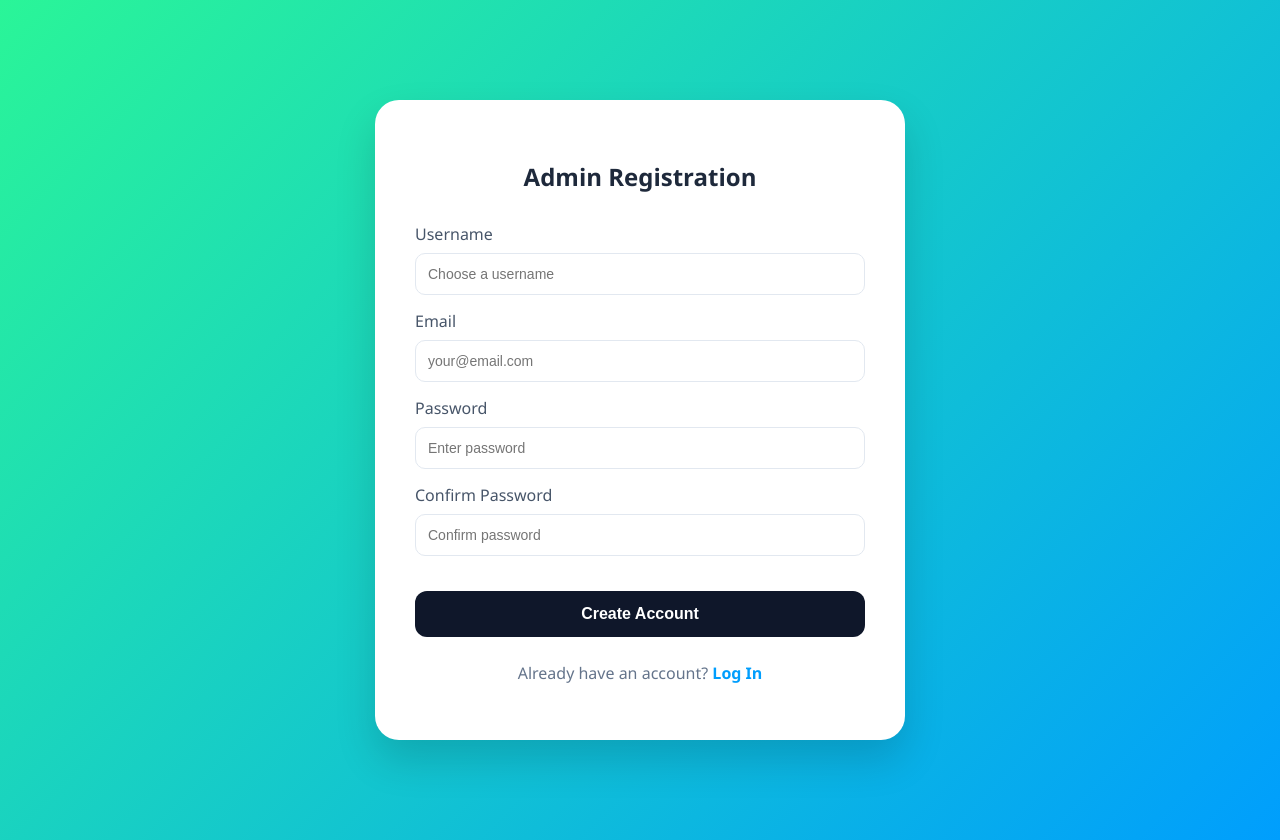
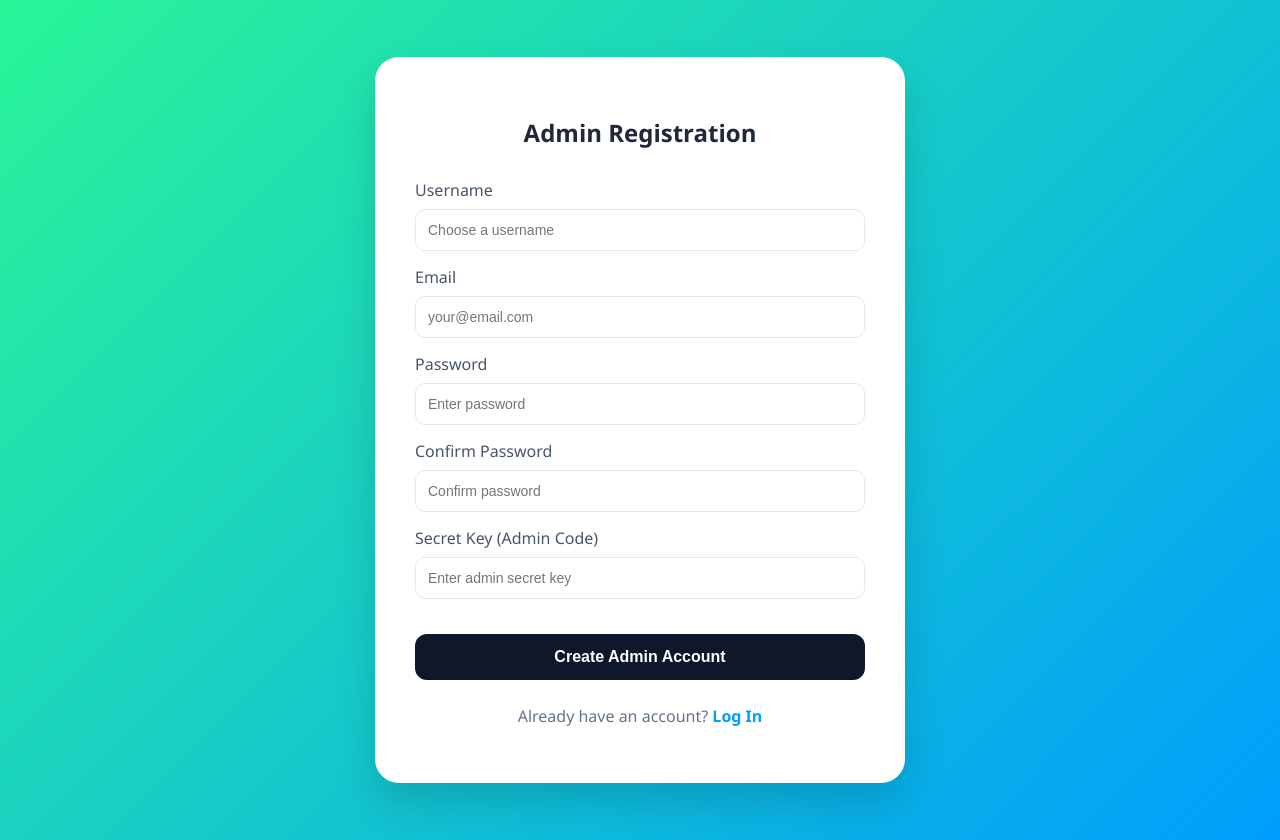
Before and after one commit to Raihanroo/Family_expendeture_Truckers-, a Django app: page /expenses/register/ in a window 1280 px wide. Run offline with Django 5.2, Linux system fonts and the light colour scheme.

Commit message:
Add admin limit (max 3) and secret key for registration

```diff
--- a/expenses/templates/register.html
+++ b/expenses/templates/register.html
@@ -182,13 +182,24 @@
                 <input
                     type="password"
                     id="password_confirm"
-                    name="password_confirm"
+                    name="confirm_password"
                     placeholder="Confirm password"
                     required
                 >
             </div>
 
-            <button type="submit" class="btn-register">Create Account</button>
+            <div class="form-group">
+                <label for="secret_key">Secret Key (Admin Code)</label>
+                <input
+                    type="password"
+                    id="secret_key"
+                    name="secret_key"
+                    placeholder="Enter admin secret key"
+                    required
+                >
+            </div>
+
+            <button type="submit" class="btn-register">Create Admin Account</button>
         </form>
 
         <p class="login-link">
--- a/expenses/views.py
+++ b/expenses/views.py
@@ -491,12 +491,21 @@ def login_view(request):
 
 # Admin Registration View
 def admin_register(request):
-    """Registration view for creating admin users"""
+    """Registration view for creating admin users - Limited to 3 admins"""
+    admin_count = User.objects.filter(is_superuser=True).count()
+
+    if admin_count >= 3:
+        messages.error(
+            request, "Maximum admin limit reached (3). Please contact existing admin."
+        )
+        return redirect("expenses:login")
+
     if request.method == "POST":
         username = request.POST.get("username")
         email = request.POST.get("email")
         password = request.POST.get("password")
         confirm_password = request.POST.get("confirm_password")
+        secret_key = request.POST.get("secret_key")
 
         # Validation
         if password != confirm_password:
@@ -511,6 +520,14 @@ def admin_register(request):
 
         if User.objects.filter(email=email).exists():
             return render(request, "register.html", {"error": "Email already exists!"})
+
+        # Check secret key (you can change this code)
+        if secret_key != "admin123":
+            return render(
+                request,
+                "register.html",
+                {"error": "Invalid secret key! Contact admin for the code."},
+            )
 
         # Create admin user
         user = User.objects.create_user(
```
